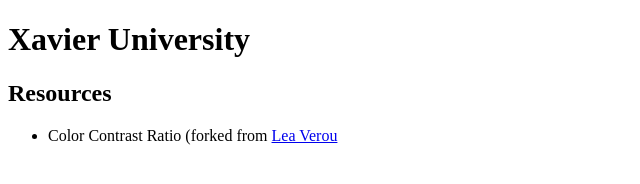
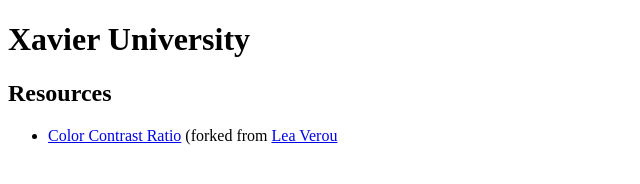
Before and after one commit to XavierUniversity/xavieruniversity.github.io, a plain HTML site: page index.html in a window 1280 px wide. Shown: the whole page, without its empty margins (0-640 px from the left). Drawn offline with Linux system fonts and the light colour scheme.

Commit message:
Add link to Custom contrast ratio

```diff
--- a/index.html
+++ b/index.html
@@ -13,7 +13,7 @@
 
 	    <h2>Resources</h2>
 	    <ul>
-		    <li>Color Contrast Ratio (forked from <a href="https://github.com/LeaVerou/contrast-ratio" target="_blank">Lea Verou</a></li>
+		    <li><a href="https://xavieruniversity.github.io/contrast-ratio/">Color Contrast Ratio</a> (forked from <a href="https://github.com/LeaVerou/contrast-ratio" target="_blank">Lea Verou</a></li>
 	    </ul>
 
     </body>
```
